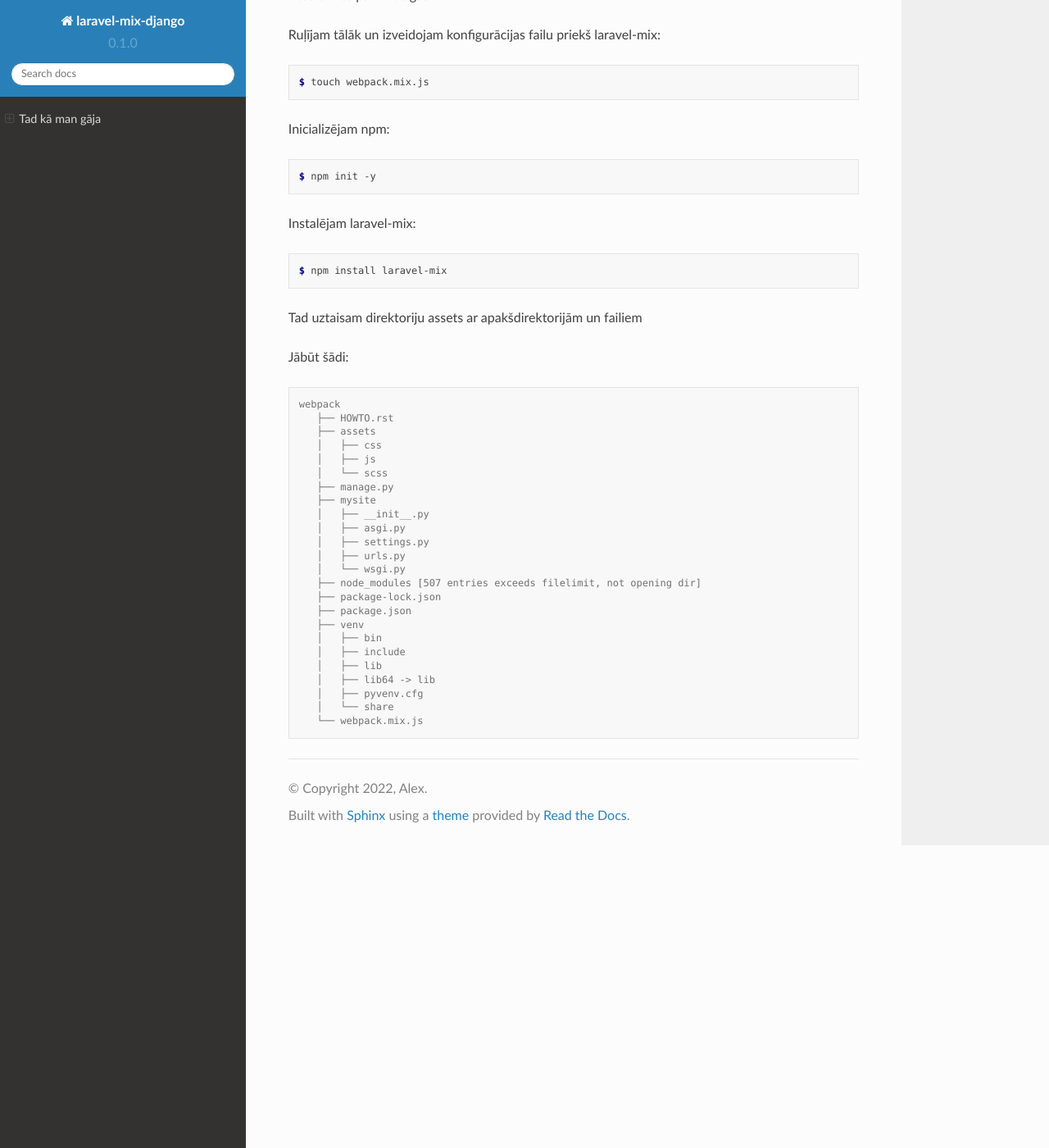
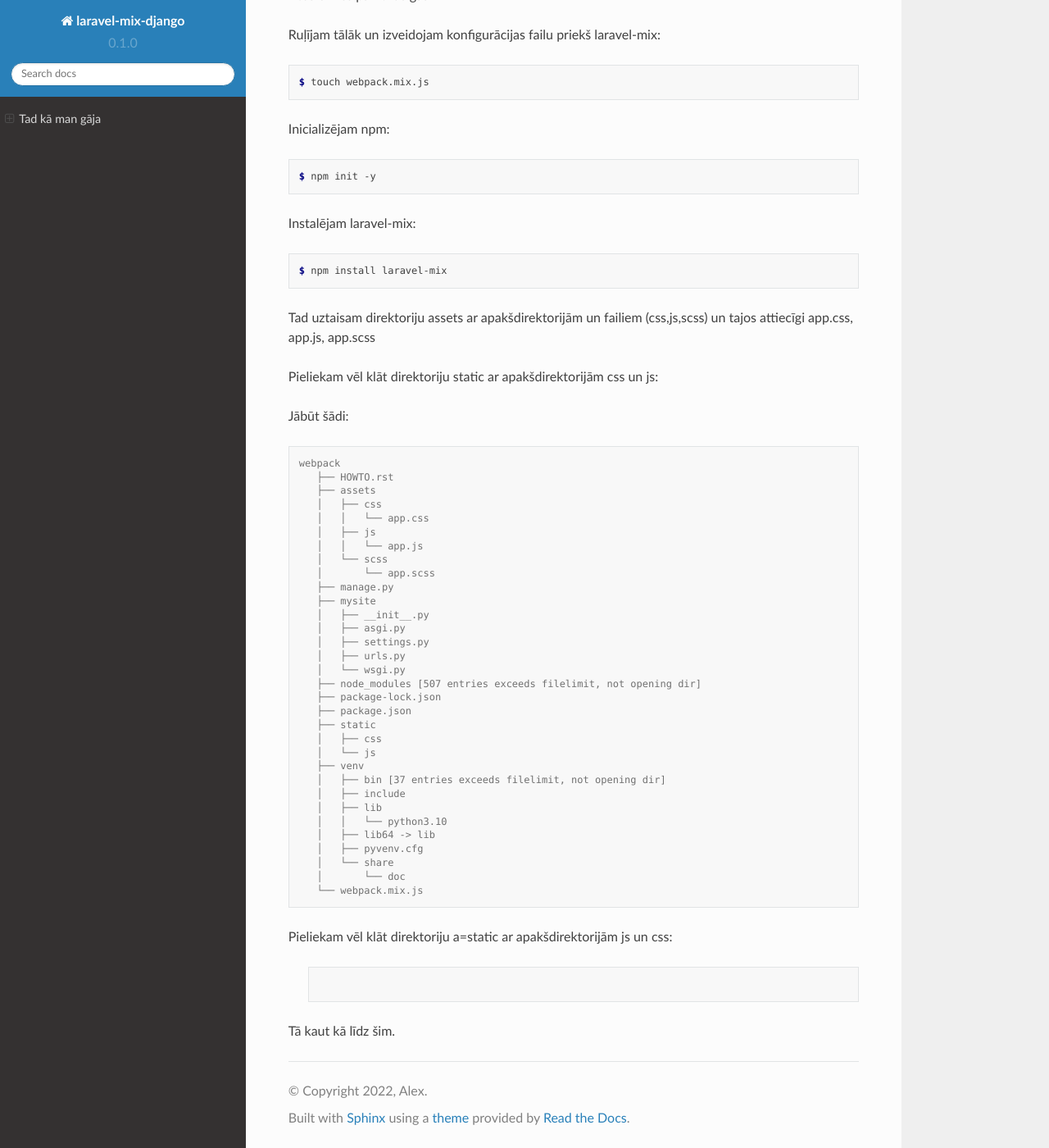
Before and after one commit to aleksanm/laravel-mix-django, a Sphinx documentation site: the page built from docs/source/instalation.rst, in a window 1280 px wide and 1400 px high, scrolled down 742 px. Shown: the whole window at 82% size. Built offline with Sphinx 7.4.7 and the Read the Docs theme 2.0.0, drawn with Linux system fonts in a browser that asks for light colours; pages that are not in the unit, such as notebooks, are missing from menus.

Commit message:
Update instalation.rst

```diff
--- a/docs/source/instalation.rst
+++ b/docs/source/instalation.rst
@@ -53,7 +53,9 @@ Instalējam laravel-mix:
 
    $ npm install laravel-mix
 
-Tad uztaisam direktoriju assets ar apakšdirektorijām un failiem
+Tad uztaisam direktoriju assets ar apakšdirektorijām un failiem (css,js,scss) un tajos attiecīgi app.css, app.js, app.scss
+
+Pieliekam vēl klāt direktoriju static ar apakšdirektorijām css un js:
 
 Jābūt šādi:
 
@@ -63,8 +65,11 @@ Jābūt šādi:
       ├── HOWTO.rst
       ├── assets
       │   ├── css
+      │   │   └── app.css
       │   ├── js
+      │   │   └── app.js
       │   └── scss
+      │       └── app.scss
       ├── manage.py
       ├── mysite
       │   ├── __init__.py
@@ -75,11 +80,24 @@ Jābūt šādi:
       ├── node_modules [507 entries exceeds filelimit, not opening dir]
       ├── package-lock.json
       ├── package.json
+      ├── static
+      │   ├── css
+      │   └── js
       ├── venv
-      │   ├── bin
+      │   ├── bin [37 entries exceeds filelimit, not opening dir]
       │   ├── include
       │   ├── lib
+      │   │   └── python3.10
       │   ├── lib64 -> lib
       │   ├── pyvenv.cfg
       │   └── share
+      │       └── doc
       └── webpack.mix.js
+
+Pieliekam vēl klāt direktoriju a=static ar apakšdirektorijām js un css:
+
+   .. code-block:: console
+
+
+
+Tā kaut kā līdz šim.
```
